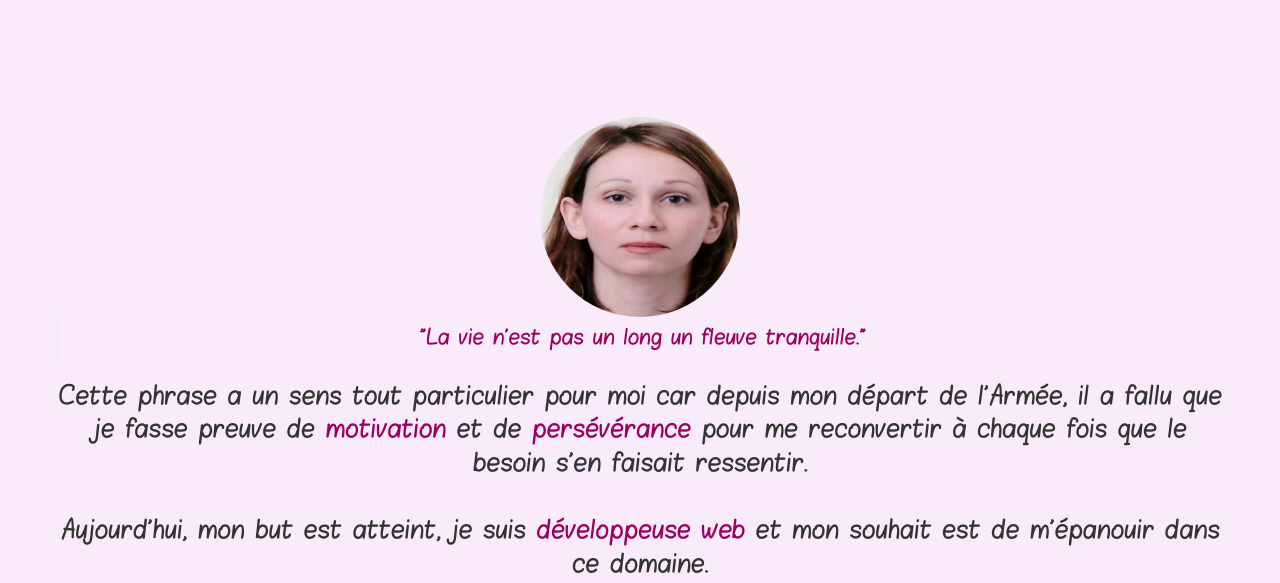
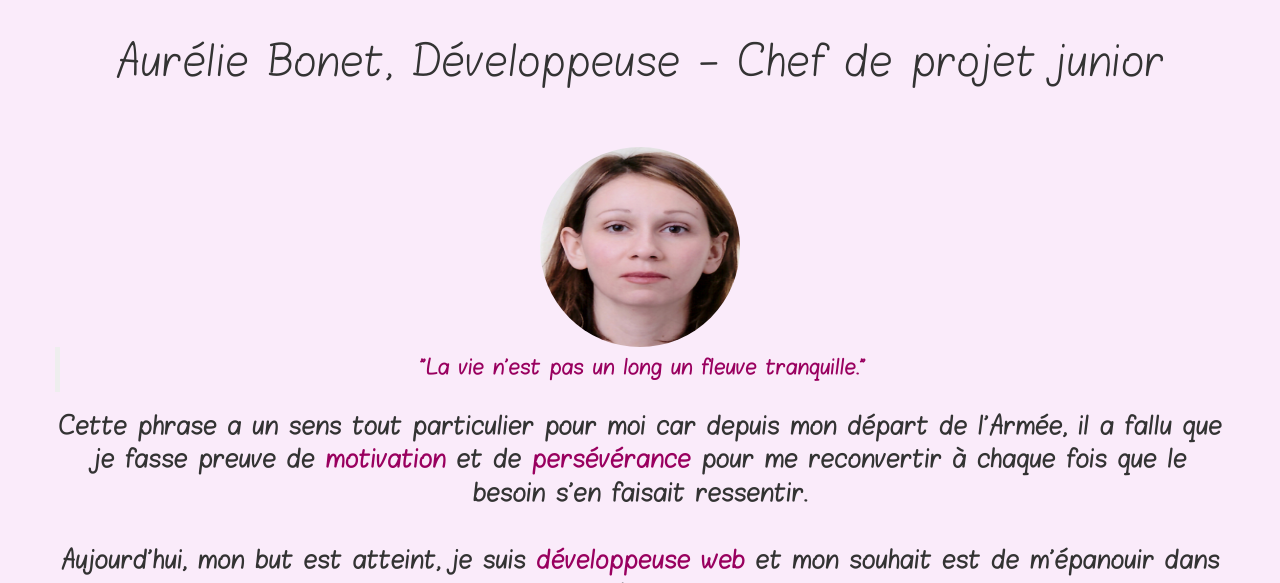
Before and after one commit to bonetaurelie/siteAurelie, a PHP site: page /index.php in a window 1280 px wide. Shown: the part 63-646 px from the top of the page. Run offline with PHP 8.4, Linux system fonts and the light colour scheme; some libraries are stand-ins or nearby versions.

Commit message:
mise en forme pages

```diff
--- a/style.css
+++ b/style.css
@@ -31,6 +31,10 @@ html{
 }
 
 /*page d'accueil*/
+.index h1{
+    margin-top: 110px;
+}
+
 .index p{
     margin-top: 50px;
     font-size:1.5em;
@@ -41,7 +45,7 @@ html{
 .index img{
     width:200px;
     height:200px;
-    margin-top:110px;
+    margin-top:50px;
 }
 
 .index blockquote{
@@ -265,6 +269,7 @@ a:hover{
 .mentions{
     padding-top: 110px;
     padding-bottom:30px;
+    line-height: 2.4em;
 }
 
 .mentions1{
```
